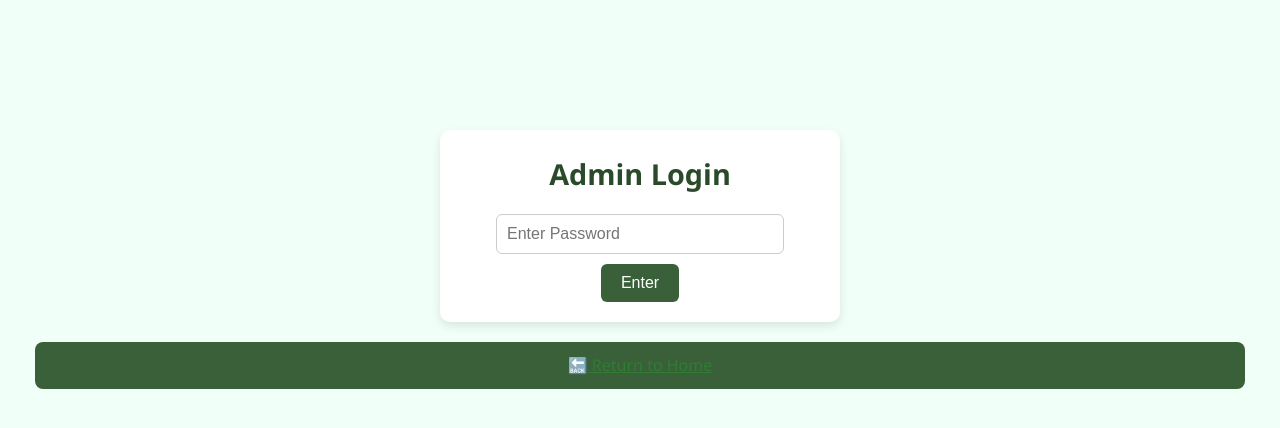
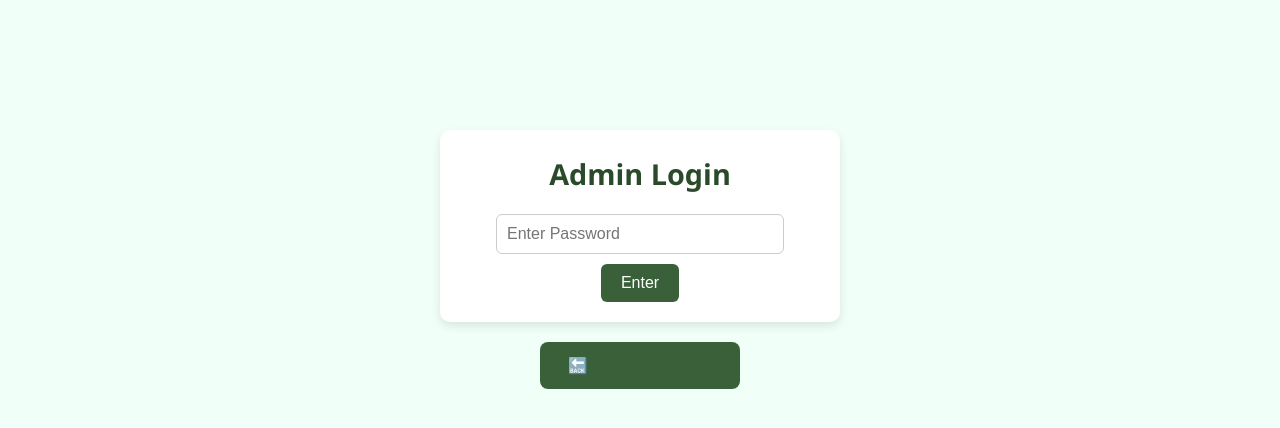
Before and after one commit to MorThnMe441/dododudes-website, a website: page public/admin.html in a window 1280 px wide. Drawn offline with Linux system fonts and the light colour scheme; no server answers.

Commit message:
admin update

```diff
--- a/public/admin.html
+++ b/public/admin.html
@@ -96,10 +96,12 @@
 
     .return-home {
       display: block;
+      max-width: 200px;
+      margin: 0 auto;
+      font-size: 1rem;
+      color: #3a603a;
+      text-decoration: underline;
       text-align: center;
-      font-size: 1rem;
-      color: #307c33;
-      text-decoration: underline;
     }
   </style>
 </head>
@@ -111,6 +113,7 @@
     <button onclick="checkPassword()">Enter</button>
     <p id="error" style="color: red; display: none;">Incorrect password.</p>
   </div>
+
   <a href="index.html" class="return-home">🔙 Return to Home</a>
 
   <div id="admin-panel">
@@ -139,7 +142,16 @@
     import { initializeApp } from "https://www.gstatic.com/firebasejs/10.12.2/firebase-app.js";
     import { getDatabase, ref, get, child, remove, onValue } from "https://www.gstatic.com/firebasejs/10.12.2/firebase-database.js";
 
-    const firebaseConfig = { /* same config */ };
+    const firebaseConfig = {
+      apiKey: "AIzaSyCTjGtfArDQmZf6IwdkG-w9CIljrV8thx8",
+      authDomain: "do--do-dudes.firebaseapp.com",
+      databaseURL: "https://do--do-dudes-default-rtdb.firebaseio.com",
+      projectId: "do--do-dudes",
+      storageBucket: "do--do-dudes.appspot.com",
+      messagingSenderId: "20524074638",
+      appId: "1:20524074638:web:6268ee749716003e5c2bdf"
+    };
+
     const app = initializeApp(firebaseConfig);
     const db = getDatabase(app);
 
```
